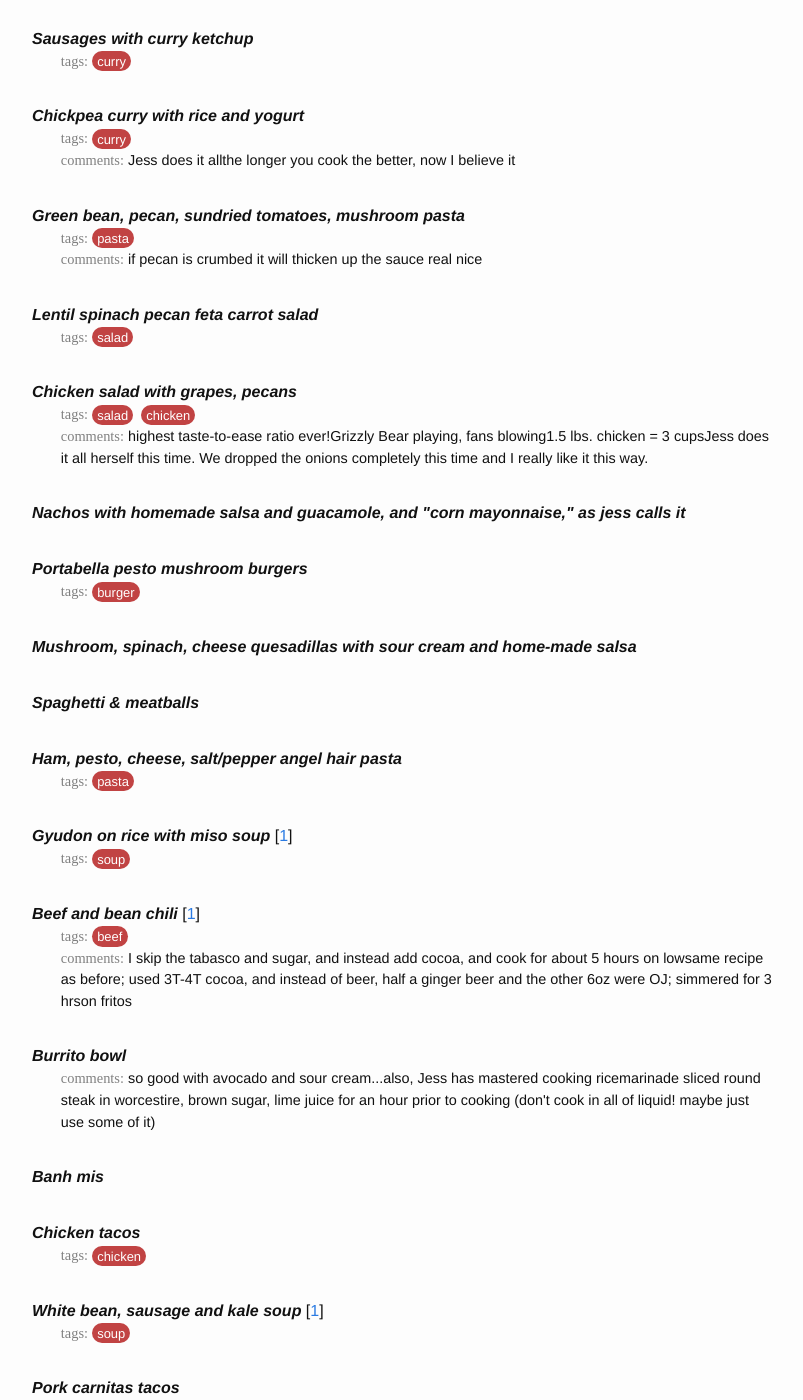
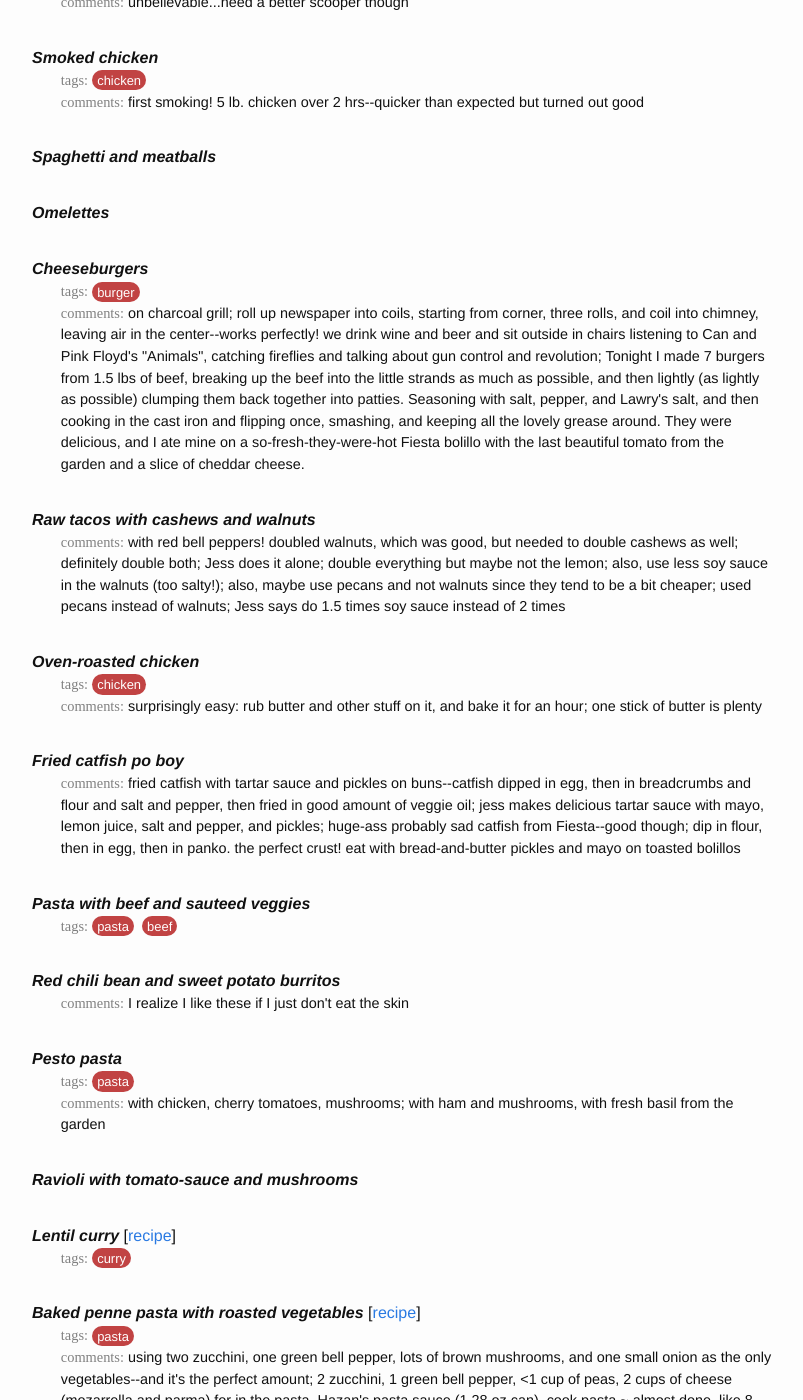
Before and after one commit to mobeets/recipes, a Jekyll site: the page built from index.html, in a window 1280 px wide and 1400 px high, scrolled down 12240 px. Shown: the whole window, without its empty margins (238-1041 px from the left). Built offline with Jekyll 4.4.1, drawn with Linux system fonts in a browser that asks for light colours; nearby versions of some CDN libraries; library files that are not in the unit come from our copies; some of the changed text lies outside the part shown.

Commit message:
data update

```diff
--- a/_data/recipes.yml
+++ b/_data/recipes.yml
@@ -110,8 +110,18 @@
   name: "pork tenderloin, mashed potatoes, kale from garden"
   tags:
   - "pork"
-  last_suggested_date: '2018-04-11'
+  last_suggested_date: '2016-01-01'
   recipe_urls: []
+  comments: []
+- count: 1
+  index: 135
+  nickname: ""
+  name: "gyudon on rice with miso soup"
+  tags:
+  - "soup"
+  last_suggested_date: '2016-01-01'
+  recipe_urls:
+  - "http://www.seriouseats.com/recipes/2016/07/gyudon-japanese-simmered-beef-and-rice-bowl-recipe.html, http://www.hikarimiso.com/recipes/miso_soup/basic_miso/"
   comments: []
 - count: 3
   index: 134
@@ -227,6 +237,17 @@
   - "http://www.seriouseats.com/recipes/2015/01/moist-and-tender-brown-butter-cornbread-recipe.html"
   comments:
   - "fucking delicious"
+- count: 3
+  index: 123
+  nickname: ""
+  name: "beef stroganoff"
+  tags:
+  - "beef"
+  last_suggested_date: '2016-01-01'
+  recipe_urls:
+  - "http://www.bonappetit.com/recipe/adams-beef-stroganoff"
+  comments:
+  - "we use 2 lbs. ground beef, and 20oz mushrooms; made about 8 servings"
 - count: 4
   index: 122
   nickname: ""
@@ -235,6 +256,27 @@
   - "pasta"
   last_suggested_date: '2016-01-01'
   recipe_urls: []
+  comments: []
+- count: 1
+  index: 121
+  nickname: ""
+  name: "alfredo pasta with mushrooms and chicken"
+  tags:
+  - "pasta"
+  - "chicken"
+  last_suggested_date: '2016-01-01'
+  recipe_urls: []
+  comments:
+  - "using Mom's recipe, then just adding mushrooms and chicken (cooked separately, combined at the end)"
+- count: 1
+  index: 120
+  nickname: ""
+  name: "white bean, sausage and kale soup"
+  tags:
+  - "soup"
+  last_suggested_date: '2016-01-01'
+  recipe_urls:
+  - "http://www.bonappetit.com/columns/cooking-without-recipes/article/easy-sausage-white-bean-kale-dinner"
   comments: []
 - count: 3
   index: 119
@@ -257,6 +299,16 @@
   last_suggested_date: '2016-01-01'
   recipe_urls: []
   comments: []
+- count: 1
+  index: 117
+  nickname: ""
+  name: "hazan's chickpea soup with rice"
+  tags:
+  - "soup"
+  last_suggested_date: '2016-01-01'
+  recipe_urls: []
+  comments:
+  - "It's alright for a change, and it made a ton, but I'm pretty sure I like it better without the rice"
 - count: 3
   index: 116
   nickname: ""
@@ -269,6 +321,19 @@
   comments:
   - "used corn starch to thicken at the end; baked in 9\" square pan; to measure chicken we just diced breasts and filled up a little over 3 cups, then pan-fried it"
   - "just the crust top (not bottom), in the 2.2qt rectangular pyrex"
+- count: 5
+  index: 115
+  nickname: ""
+  name: "beef and bean chili"
+  tags:
+  - "beef"
+  last_suggested_date: '2016-01-01'
+  recipe_urls:
+  - "http://www.food.com/recipe/the-best-bowl-of-chili-ive-ever-had-178865"
+  comments:
+  - "I skip the tabasco and sugar, and instead add cocoa, and cook for about 5 hours on low"
+  - "same recipe as before; used 3T-4T cocoa, and instead of beer, half a ginger beer and the other 6oz were OJ; simmered for 3 hrs"
+  - "on fritos"
 - count: 2
   index: 114
   nickname: ""
@@ -419,6 +484,34 @@
   last_suggested_date: '2016-01-01'
   recipe_urls: []
   comments: []
+- count: 3
+  index: 99
+  nickname: ""
+  name: "burrito bowl"
+  tags: []
+  last_suggested_date: '2016-01-01'
+  recipe_urls: []
+  comments:
+  - "so good with avocado and sour cream...also, Jess has mastered cooking rice"
+  - "marinade sliced round steak in worcestire, brown sugar, lime juice for an hour prior to cooking (don't cook in all of liquid! maybe just use some of it)"
+- count: 1
+  index: 98
+  nickname: ""
+  name: "banh mis"
+  tags: []
+  last_suggested_date: '2016-01-01'
+  recipe_urls: []
+  comments: []
+- count: 8
+  index: 97
+  nickname: ""
+  name: "pork carnitas tacos"
+  tags:
+  - "pork"
+  last_suggested_date: '2016-01-01'
+  recipe_urls: []
+  comments:
+  - "so good..."
 - count: 2
   index: 96
   nickname: ""
@@ -557,6 +650,18 @@
   - "chicken thighs and croutons...so good"
   - "for thighs, use about 5 (2 lbs ?)"
 - count: 3
+  index: 82
+  nickname: ""
+  name: "butternut squash soup"
+  tags:
+  - "soup"
+  last_suggested_date: '2016-01-01'
+  recipe_urls:
+  - "http://www.foodnetwork.com/recipes/food-network-kitchens/butternut-squash-soup-recipe1.html"
+  - "http://www.seriouseats.com/recipes/2016/11/classic-butternut-squash-soup-recipe.html"
+  comments:
+  - "I baked them a few nights ago, and that took forever, but the soup turned out really good actually; Jess loved it"
+- count: 3
   index: 81
   nickname: ""
   name: "chicken thighs"
@@ -660,7 +765,7 @@
   name: "breaded chicken tacos"
   tags:
   - "chicken"
-  last_suggested_date: '2018-04-11'
+  last_suggested_date: '2016-01-01'
   recipe_urls: []
   comments:
   - "one (cubed) chicken breast made enough for six tacos; lightly breaded in panko crumbs, served with refried black beans, fresh garden tomato, cheddar cheese, and avocado"
@@ -691,7 +796,7 @@
   name: "fish burger"
   tags:
   - "burger"
-  last_suggested_date: '2016-01-01'
+  last_suggested_date: '2018-04-11'
   recipe_urls: []
   comments:
   - "in imitation of Hooked's: panko crumbs on tilapia filet, mayo sprinkled in dill on a toasted HEB bolillo; dotted with sweet chili sauce (rooster chili sauce + white sugar); delicious!"
@@ -743,10 +848,21 @@
   nickname: ""
   name: "spicy miso ramen"
   tags: []
-  last_suggested_date: '2016-01-01'
+  last_suggested_date: '2018-04-11'
   recipe_urls: []
   comments:
   - "we double the actual ramen recipe and it makes plenty"
+- count: 1
+  index: 63
+  nickname: ""
+  name: "steak au poivre with roasted potatoes"
+  tags:
+  - "beef"
+  last_suggested_date: '2016-01-01'
+  recipe_urls:
+  - "http://www.foodnetwork.com/recipes/alton-brown/steak-au-poivre-recipe.html"
+  comments:
+  - "amazing. for the potatoes: chopped, boiled until tender, then pan fried in butter with equal parts sage, rosemary, thyme"
 - count: 1
   index: 62
   nickname: ""
@@ -895,6 +1011,15 @@
   comments:
   - "from the slow-cooker recipe book; used 1.6 lbs. of meat and that was still plenty"
 - count: 1
+  index: 48
+  nickname: ""
+  name: "blat"
+  tags: []
+  last_suggested_date: '2016-01-01'
+  recipe_urls: []
+  comments:
+  - "bacon lettuce avocado tomato"
+- count: 1
   index: 47
   nickname: ""
   name: "chicken tacos with corn salsa"
@@ -947,7 +1072,7 @@
   name: "steak fajitas with onions, bell peppers, avocado, yogurt, beer"
   tags:
   - "beef"
-  last_suggested_date: '2018-04-11'
+  last_suggested_date: '2016-01-01'
   recipe_urls: []
   comments:
   - "ahh, gas grills make it so easy. grills and beer and summer too good"
@@ -991,17 +1116,8 @@
   recipe_urls: []
   comments:
   - "scallops via Julia Child cookbook, mushrooms via mushroom kit!"
-- count: 2
+- count: 1
   index: 37
-  nickname: ""
-  name: "ckm1"
-  tags: []
-  last_suggested_date: '2016-01-01'
-  recipe_urls: []
-  comments:
-  - "I realize I like these if I just don't eat the skin"
-- count: 1
-  index: 36
   nickname: ""
   name: "hummus, roasted veggies"
   tags: []
@@ -1009,7 +1125,7 @@
   recipe_urls: []
   comments: []
 - count: 1
-  index: 35
+  index: 36
   nickname: ""
   name: "slow-cooked bbq brisket"
   tags: []
@@ -1018,7 +1134,16 @@
   comments:
   - "too easy, and just fine and delicious"
 - count: 1
-  index: 33
+  index: 35
+  nickname: ""
+  name: "chicken tacos"
+  tags:
+  - "chicken"
+  last_suggested_date: '2016-01-01'
+  recipe_urls: []
+  comments: []
+- count: 1
+  index: 34
   nickname: ""
   name: "peas and zucchini pasta"
   tags:
@@ -1028,7 +1153,7 @@
   comments:
   - "too lemony"
 - count: 5
-  index: 32
+  index: 33
   nickname: "CkR4"
   name: "chicken curry"
   tags:
@@ -1044,7 +1169,7 @@
   - "lime is seriously CRITICAL; yogurt not necessary"
   - "we also add an onion and diced tomatoes; super liquidy so if you add the tomatoes maybe skip the broth"
 - count: 1
-  index: 31
+  index: 32
   nickname: ""
   name: "turkey blt with avocado sandwiches, french fries"
   tags:
@@ -1053,7 +1178,7 @@
   recipe_urls: []
   comments: []
 - count: 1
-  index: 30
+  index: 31
   nickname: ""
   name: "chicken thighs, green beans with bacon, baked sweet potato"
   tags:
@@ -1064,7 +1189,7 @@
   comments:
   - "somehow even better than yesterday"
 - count: 1
-  index: 29
+  index: 30
   nickname: ""
   name: "ribeye steak, steamed kale, baked sweet potato"
   tags:
@@ -1073,7 +1198,7 @@
   recipe_urls: []
   comments: []
 - count: 2
-  index: 28
+  index: 29
   nickname: "CkR3"
   name: "lamb korma"
   tags:
@@ -1084,7 +1209,7 @@
   comments:
   - "made in slow-cooker, barely fits but turns out great"
 - count: 1
-  index: 27
+  index: 28
   nickname: ""
   name: "baked tempeh sandwich with sundried tomato pesto, avocado, and spinach"
   tags:
@@ -1094,7 +1219,7 @@
   comments:
   - "soooo filling and pretty good"
 - count: 1
-  index: 26
+  index: 27
   nickname: "CkSd2"
   name: "french fries"
   tags: []
@@ -1103,10 +1228,47 @@
   - "http://thepioneerwoman.com/cooking/2012/01/perfect-french-fries/"
   comments:
   - "unbelievable...need a better scooper though"
-- count: 6
+- count: 1
+  index: 26
+  nickname: ""
+  name: "smoked chicken"
+  tags:
+  - "chicken"
+  last_suggested_date: '2016-01-01'
+  recipe_urls: []
+  comments:
+  - "first smoking! 5 lb. chicken over 2 hrs--quicker than expected but turned out good"
+- count: 5
   index: 25
+  nickname: "CkP3"
+  name: "spaghetti and meatballs"
+  tags: []
+  last_suggested_date: '2016-01-01'
+  recipe_urls: []
+  comments: []
+- count: 1
+  index: 24
   nickname: ""
-  name: "ckm6"
+  name: "omelettes"
+  tags: []
+  last_suggested_date: '2016-01-01'
+  recipe_urls: []
+  comments: []
+- count: 5
+  index: 23
+  nickname: "CkS7"
+  name: "cheeseburgers"
+  tags:
+  - "burger"
+  last_suggested_date: '2016-01-01'
+  recipe_urls: []
+  comments:
+  - "on charcoal grill; roll up newspaper into coils, starting from corner, three rolls, and coil into chimney, leaving air in the center--works perfectly! we drink wine and beer and sit outside in chairs listening to Can and Pink Floyd's \"Animals\", catching fireflies and talking about gun control and revolution"
+  - "Tonight I made 7 burgers from 1.5 lbs of beef, breaking up the beef into the little strands as much as possible, and then lightly (as lightly as possible) clumping them back together into patties. Seasoning with salt, pepper, and Lawry's salt, and then cooking in the cast iron and flipping once, smashing, and keeping all the lovely grease around. They were delicious, and I ate mine on a so-fresh-they-were-hot Fiesta bolillo with the last beautiful tomato from the garden and a slice of cheddar cheese."
+- count: 7
+  index: 22
+  nickname: "CkM6"
+  name: "raw tacos with cashews and walnuts"
   tags: []
   last_suggested_date: '2016-01-01'
   recipe_urls: []
@@ -1116,34 +1278,8 @@
   - "Jess does it alone"
   - "double everything but maybe not the lemon; also, use less soy sauce in the walnuts (too salty!); also, maybe use pecans and not walnuts since they tend to be a bit cheaper"
   - "used pecans instead of walnuts; Jess says do 1.5 times soy sauce instead of 2 times"
-- count: 1
-  index: 24
-  nickname: ""
-  name: "smoked chicken"
-  tags:
-  - "chicken"
-  last_suggested_date: '2016-01-01'
-  recipe_urls: []
-  comments:
-  - "first smoking! 5 lb. chicken over 2 hrs--quicker than expected but turned out good"
-- count: 5
-  index: 23
-  nickname: ""
-  name: "ckp3"
-  tags: []
-  last_suggested_date: '2016-01-01'
-  recipe_urls: []
-  comments: []
-- count: 1
-  index: 22
-  nickname: ""
-  name: "omelettes"
-  tags: []
-  last_suggested_date: '2016-01-01'
-  recipe_urls: []
-  comments: []
 - count: 2
-  index: 20
+  index: 21
   nickname: "CkD5"
   name: "oven-roasted chicken"
   tags:
@@ -1154,7 +1290,7 @@
   - "surprisingly easy: rub butter and other stuff on it, and bake it for an hour"
   - "one stick of butter is plenty"
 - count: 4
-  index: 19
+  index: 20
   nickname: "CkS6"
   name: "fried catfish po boy"
   tags: []
@@ -1164,18 +1300,8 @@
   - "fried catfish with tartar sauce and pickles on buns--catfish dipped in egg, then in breadcrumbs and flour and salt and pepper, then fried in good amount of veggie oil; jess makes delicious tartar sauce with mayo, lemon juice, salt and pepper, and pickles"
   - "huge-ass probably sad catfish from Fiesta--good though"
   - "dip in flour, then in egg, then in panko. the perfect crust! eat with bread-and-butter pickles and mayo on toasted bolillos"
-- count: 4
-  index: 18
-  nickname: ""
-  name: "ckp2"
-  tags: []
-  last_suggested_date: '2016-01-01'
-  recipe_urls: []
-  comments:
-  - "with chicken, cherry tomatoes, mushrooms"
-  - "with ham and mushrooms, with fresh basil from the garden"
 - count: 1
-  index: 17
+  index: 19
   nickname: ""
   name: "pasta with beef and sauteed veggies"
   tags:
@@ -1184,22 +1310,43 @@
   last_suggested_date: '2016-01-01'
   recipe_urls: []
   comments: []
+- count: 4
+  index: 18
+  nickname: "CkM1"
+  name: "red chili bean and sweet potato burritos"
+  tags: []
+  last_suggested_date: '2016-01-01'
+  recipe_urls: []
+  comments:
+  - "I realize I like these if I just don't eat the skin"
+- count: 5
+  index: 17
+  nickname: "CkP2"
+  name: "pesto pasta"
+  tags:
+  - "pasta"
+  last_suggested_date: '2016-01-01'
+  recipe_urls: []
+  comments:
+  - "with chicken, cherry tomatoes, mushrooms"
+  - "with ham and mushrooms, with fresh basil from the garden"
 - count: 1
   index: 16
-  nickname: ""
-  name: "ckr2"
+  nickname: "CkSd1"
+  name: "ravioli with tomato-sauce and mushrooms"
   tags: []
+  last_suggested_date: '2018-04-11'
+  recipe_urls: []
+  comments: []
+- count: 2
+  index: 15
+  nickname: "CkR2"
+  name: "lentil curry"
+  tags:
+  - "curry"
   last_suggested_date: '2016-01-01'
   recipe_urls:
   - "http://www.veggienumnum.com/2010/11/masoor-dal/"
-  comments: []
-- count: 1
-  index: 15
-  nickname: "CkSd1"
-  name: "ravioli with tomato-sauce and mushrooms"
-  tags: []
-  last_suggested_date: '2016-01-01'
-  recipe_urls: []
   comments: []
 - count: 8
   index: 14
@@ -1213,7 +1360,7 @@
   comments:
   - "using two zucchini, one green bell pepper, lots of brown mushrooms, and one small onion as the only vegetables--and it's the perfect amount"
   - "2 zucchini, 1 green bell pepper, <1 cup of peas, 2 cups of cheese (mozarrella and parma) for in the pasta, Hazan's pasta sauce (1 28 oz can), cook pasta ~ almost done, like 8 minutes, bake the pasta at 450 for like...10 minutes and then reduce heat to 400 or 425 for last 15 mins"
-  - "one zucchini and it's perfect. also do globs of mozzarella on top so it gets all gooey and pretty."
+  - "one zucchini and it's perfect. also do globs of mozzarella on top so it gets all gooey and pretty. Aiiii."
 - count: 7
   index: 13
   nickname: "CkS2"
@@ -1269,7 +1416,7 @@
   name: "lentil spinach pecan feta carrot salad"
   tags:
   - "salad"
-  last_suggested_date: '2018-04-11'
+  last_suggested_date: '2016-01-01'
   recipe_urls: []
   comments: []
 - count: 7
@@ -1308,7 +1455,7 @@
   nickname: ""
   name: "mushroom, spinach, cheese quesadillas with sour cream and home-made salsa"
   tags: []
-  last_suggested_date: '2016-01-01'
+  last_suggested_date: '2018-04-11'
   recipe_urls: []
   comments: []
 - count: 1
@@ -1319,6 +1466,16 @@
   last_suggested_date: '2016-01-01'
   recipe_urls: []
   comments: []
+- count: 5
+  index: 2
+  nickname: ""
+  name: "red lentil curry"
+  tags:
+  - "curry"
+  last_suggested_date: '2016-01-01'
+  recipe_urls: []
+  comments:
+  - "recipe from Sophie (fwd from Jess) in my email"
 - count: 1
   index: 1
   nickname: ""
@@ -1328,158 +1485,3 @@
   last_suggested_date: '2016-01-01'
   recipe_urls: []
   comments: []
-- count: 1
-  index: 135
-  nickname: ""
-  name: "gyudon on rice with miso soup"
-  tags:
-  - "soup"
-  last_suggested_date: '2018-04-11'
-  recipe_urls:
-  - "http://www.seriouseats.com/recipes/2016/07/gyudon-japanese-simmered-beef-and-rice-bowl-recipe.html, http://www.hikarimiso.com/recipes/miso_soup/basic_miso/"
-  comments: []
-- count: 5
-  index: 115
-  nickname: ""
-  name: "beef and bean chili"
-  tags:
-  - "beef"
-  last_suggested_date: '2018-04-11'
-  recipe_urls:
-  - "http://www.food.com/recipe/the-best-bowl-of-chili-ive-ever-had-178865"
-  comments:
-  - "I skip the tabasco and sugar, and instead add cocoa, and cook for about 5 hours on low"
-  - "same recipe as before; used 3T-4T cocoa, and instead of beer, half a ginger beer and the other 6oz were OJ; simmered for 3 hrs"
-  - "on fritos"
-- count: 3
-  index: 99
-  nickname: ""
-  name: "burrito bowl"
-  tags: []
-  last_suggested_date: '2018-04-11'
-  recipe_urls: []
-  comments:
-  - "so good with avocado and sour cream...also, Jess has mastered cooking rice"
-  - "marinade sliced round steak in worcestire, brown sugar, lime juice for an hour prior to cooking (don't cook in all of liquid! maybe just use some of it)"
-- count: 1
-  index: 98
-  nickname: ""
-  name: "banh mis"
-  tags: []
-  last_suggested_date: '2018-04-11'
-  recipe_urls: []
-  comments: []
-- count: 1
-  index: 34
-  nickname: ""
-  name: "chicken tacos"
-  tags:
-  - "chicken"
-  last_suggested_date: '2018-04-11'
-  recipe_urls: []
-  comments: []
-- count: 1
-  index: 120
-  nickname: ""
-  name: "white bean, sausage and kale soup"
-  tags:
-  - "soup"
-  last_suggested_date: '2018-04-11'
-  recipe_urls:
-  - "http://www.bonappetit.com/columns/cooking-without-recipes/article/easy-sausage-white-bean-kale-dinner"
-  comments: []
-- count: 8
-  index: 97
-  nickname: ""
-  name: "pork carnitas tacos"
-  tags:
-  - "pork"
-  last_suggested_date: '2018-04-11'
-  recipe_urls: []
-  comments:
-  - "so good..."
-- count: 3
-  index: 82
-  nickname: ""
-  name: "butternut squash soup"
-  tags:
-  - "soup"
-  last_suggested_date: '2018-04-11'
-  recipe_urls:
-  - "http://www.foodnetwork.com/recipes/food-network-kitchens/butternut-squash-soup-recipe1.html"
-  - "http://www.seriouseats.com/recipes/2016/11/classic-butternut-squash-soup-recipe.html"
-  comments:
-  - "I baked them a few nights ago, and that took forever, but the soup turned out really good actually; Jess loved it"
-- count: 1
-  index: 63
-  nickname: ""
-  name: "steak au poivre with roasted potatoes"
-  tags:
-  - "beef"
-  last_suggested_date: '2018-04-11'
-  recipe_urls:
-  - "http://www.foodnetwork.com/recipes/alton-brown/steak-au-poivre-recipe.html"
-  comments:
-  - "amazing. for the potatoes: chopped, boiled until tender, then pan fried in butter with equal parts sage, rosemary, thyme"
-- count: 5
-  index: 2
-  nickname: ""
-  name: "red lentil curry"
-  tags:
-  - "curry"
-  last_suggested_date: '2018-04-11'
-  recipe_urls: []
-  comments:
-  - "recipe from Sophie (fwd from Jess) in my email"
-- count: 3
-  index: 123
-  nickname: ""
-  name: "beef stroganoff"
-  tags:
-  - "beef"
-  last_suggested_date: '2018-04-11'
-  recipe_urls:
-  - "http://www.bonappetit.com/recipe/adams-beef-stroganoff"
-  comments:
-  - "we use 2 lbs. ground beef, and 20oz mushrooms; made about 8 servings"
-- count: 1
-  index: 121
-  nickname: ""
-  name: "alfredo pasta with mushrooms and chicken"
-  tags:
-  - "pasta"
-  - "chicken"
-  last_suggested_date: '2018-04-11'
-  recipe_urls: []
-  comments:
-  - "using Mom's recipe, then just adding mushrooms and chicken (cooked separately, combined at the end)"
-- count: 1
-  index: 117
-  nickname: ""
-  name: "hazan's chickpea soup with rice"
-  tags:
-  - "soup"
-  last_suggested_date: '2018-04-11'
-  recipe_urls: []
-  comments:
-  - "It's alright for a change, and it made a ton, but I'm pretty sure I like it better without the rice"
-- count: 1
-  index: 48
-  nickname: ""
-  name: "blat"
-  tags: []
-  last_suggested_date: '2018-04-11'
-  recipe_urls: []
-  comments:
-  - "bacon lettuce avocado tomato"
-- count: 5
-  index: 21
-  nickname: "CkS7"
-  name: "cheeseburgers"
-  tags:
-  - "burger"
-  last_suggested_date: '2018-04-11'
-  recipe_urls: []
-  comments:
-  - "on charcoal grill; roll up newspaper into coils, starting from corner, three rolls, and coil into chimney, leaving air in the center--works perfectly! we drink wine and beer and sit outside in chairs listening to Can and Pink Floyd's \"Animals\", catching fireflies and talking about gun control and revolution"
-  - "Tonight I made 7 burgers from 1.5 lbs of beef, breaking up the beef into the little strands as much as possible, and then lightly (as lightly as possible) clumping them back together into patties. Seasoning with salt, pepper, and Lawry's salt, and then cooking in the cast iron and flipping once, smashing, and keeping all the lovely grease around. They were delicious, and I ate mine on a so-fresh-they-were-hot Fiesta bolillo with the last beautiful tomato from the garden and a slice of cheddar cheese."
--- /dev/null
+++ b/_data/settings.yml
@@ -0,0 +1 @@
+popular_count: 5
--- a/index.html
+++ b/index.html
@@ -3,9 +3,14 @@
 ---
 <!-- https://help.shopify.com/themes/liquid/filters/array-filters -->
 <!-- https://github.com/Shopify/liquid/wiki/Liquid-for-Designers -->
+
+{% assign popularcount = site.data.settings.popular_count %}
+{% assign populartag = 'popular' | split: ' ' %}
+{% assign thisweektag = 'this-week' | split: ' ' %}
+{% assign max_date = site.data.recipes | map:'last_suggested_date' | uniq | sort | last %}
 <div class="everything">
     <div class="btn-menu">
-        {% assign tags = site.data.recipes | map: 'tags' | uniq | sort %}
+        {% assign tags = site.data.recipes | map: 'tags' | uniq | sort | concat: thisweektag | concat: populartag %}
         <div class="menu-tags">
             {% for tag in tags %}
                 <div class="btn btn-list-item btn-tag btn-menu-tag" data-tag="{{ tag }}">{{ tag }}</div>
@@ -32,11 +37,18 @@
         <div class="media-item">
             <div class="item-head">
                 <span class="item-title">{{ item.name | capitalize }}</span>
-                {% if item.recipe_urls and item.recipe_urls != empty %}[{% for url in item.recipe_urls %}<a href="{{ url }}">{{forloop.index}}</a>{% unless forloop.last %},{% endunless %}{% endfor %}]{% endif %}
+                {% if item.recipe_urls and item.recipe_urls != empty %}[{% for url in item.recipe_urls %}<a href="{{ url }}">recipe</a>{% unless forloop.last %}, {% endunless %}{% endfor %}]{% endif %}
             </div>
             <div class="item-opinion">
                 {% if item.tags and item.tags != empty %}
-                {% assign curtags = item.tags | join:' btn-tag-' | prepend: 'btn-tag-' %}
+                {% assign curtagnames = item.tags %}
+                {% if item.count and item.count > popularcount %}
+                    {% assign curtagnames = curtagnames | concat: populartag %}
+                {% endif %}
+                {% if item.last_suggested_date and item.last_suggested_date == max_date %}
+                    {% assign curtagnames = curtagnames | concat: thisweektag %}
+                {% endif %}
+                {% assign curtags = curtagnames | join:' btn-tag-' | prepend: 'btn-tag-' %}
                 <div class="tags {{ curtags }}">
                     <span class="item-label">tags:</span>
                     {% for tag in item.tags %}
@@ -46,9 +58,14 @@
                 {% else %}
                     <div class="btn-tag" style="display: hidden;" data-tag="(none)"></div>
                 {% endif %}
+                <!-- {% if item.count %}
+                <div class="count">
+                    <span class="item-label"># times:</span> {{ item.count }}
+                </div>
+                {% endif %} -->
                 {% if item.comments != empty %}
                 <div class="comments">
-                    <span class="item-label">comments:</span> {{ item.comments }}
+                    <span class="item-label">comments:</span> {{ item.comments | join: '; ' }}
                 </div>
                 {% endif %}
             </div>
```
Also changed, not shown: README.md.
